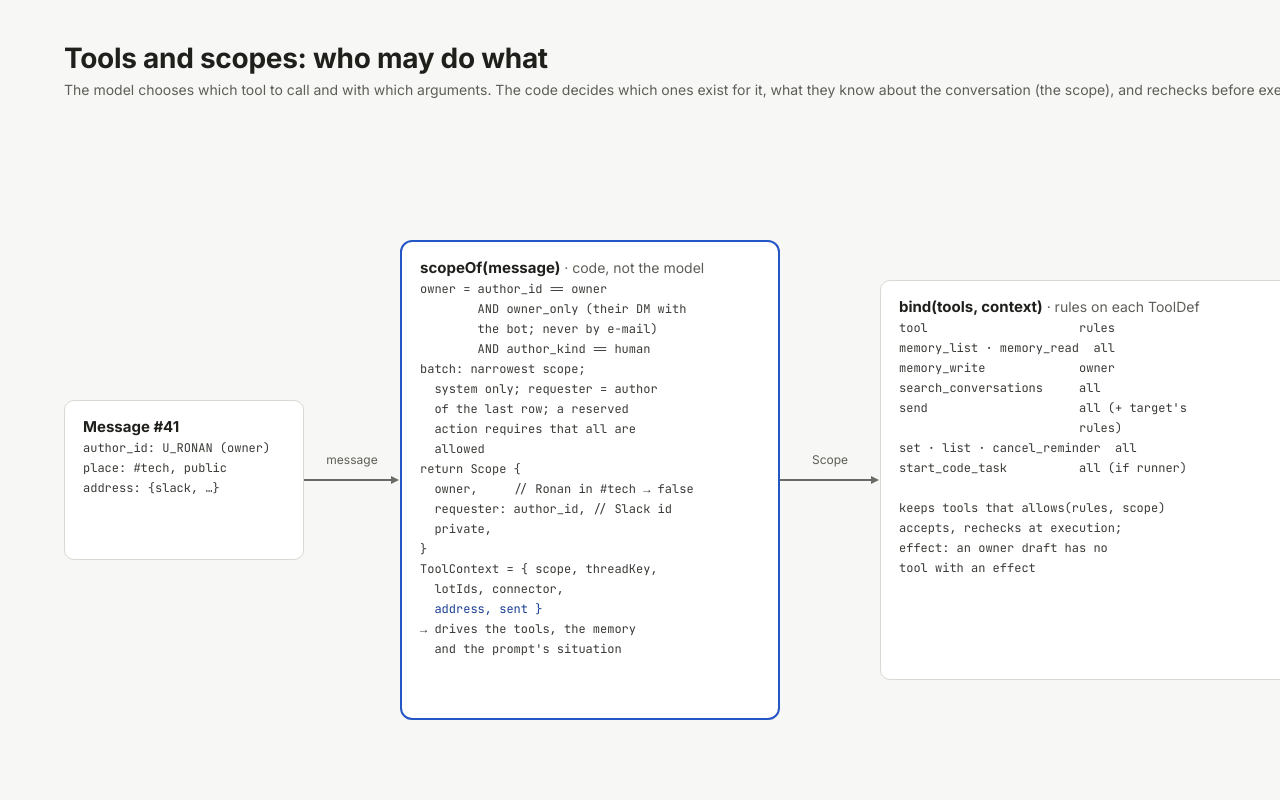
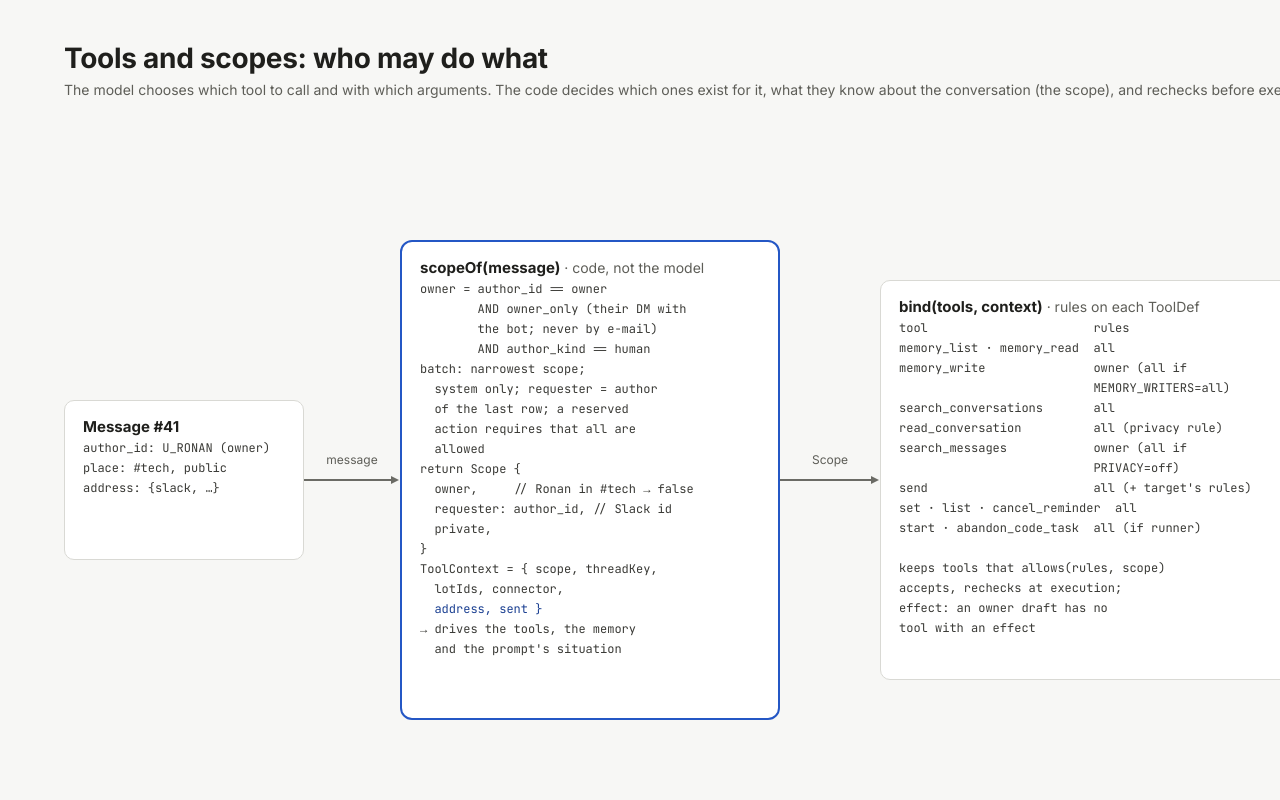
Before and after one commit to ronangaillard/agent-core, a website: page docs/tools.html in a window 1280 px wide. Shown: the top 800 px of the page. Drawn offline with Linux system fonts and the light colour scheme.

Commit message:
docs: the new tools in the README and the boards; code tasks on the NAS
Co-Authored-By: Claude Opus 5.5 <noreply@anthropic.com>

```diff
--- a/docs/tools.html
+++ b/docs/tools.html
@@ -58,14 +58,17 @@ ToolContext = { scope, threadKey,
 → drives the tools, the memory
   and the prompt's situation</span></span></div>
 
-<div style="position: absolute; left: 880px; top: 280px; width: 520px; height: 400px; box-sizing: border-box; padding: 16px 18px; display: flex; align-items: flex-start; text-align: left; background: #FFFFFF; border: 1px solid #D9D9D4; border-radius: 10px"><span><b style="font-size: 15px">bind(tools, context)</b> <span style="color: #5E5E58">· rules on each ToolDef</span><br><span style="font-family: 'JetBrains Mono', monospace; font-size: 12px; line-height: 17px; white-space: pre; color: #3A3A36">tool                     rules
+<div style="position: absolute; left: 880px; top: 280px; width: 520px; height: 400px; box-sizing: border-box; padding: 16px 18px; display: flex; align-items: flex-start; text-align: left; background: #FFFFFF; border: 1px solid #D9D9D4; border-radius: 10px"><span><b style="font-size: 15px">bind(tools, context)</b> <span style="color: #5E5E58">· rules on each ToolDef</span><br><span style="font-family: 'JetBrains Mono', monospace; font-size: 12px; line-height: 17px; white-space: pre; color: #3A3A36">tool                       rules
 memory_list · memory_read  all
-memory_write             owner
-search_conversations     all
-send                     all (+ target's
-                         rules)
+memory_write               owner (all if
+                           MEMORY_WRITERS=all)
+search_conversations       all
+read_conversation          all (privacy rule)
+search_messages            owner (all if
+                           PRIVACY=off)
+send                       all (+ target's rules)
 set · list · cancel_reminder  all
-start_code_task          all (if runner)
+start · abandon_code_task  all (if runner)
 
 keeps tools that allows(rules, scope)
 accepts, rechecks at execution;
```
Also changed, not shown: docs/tasks.html (+2 -2 lines), README.md.
